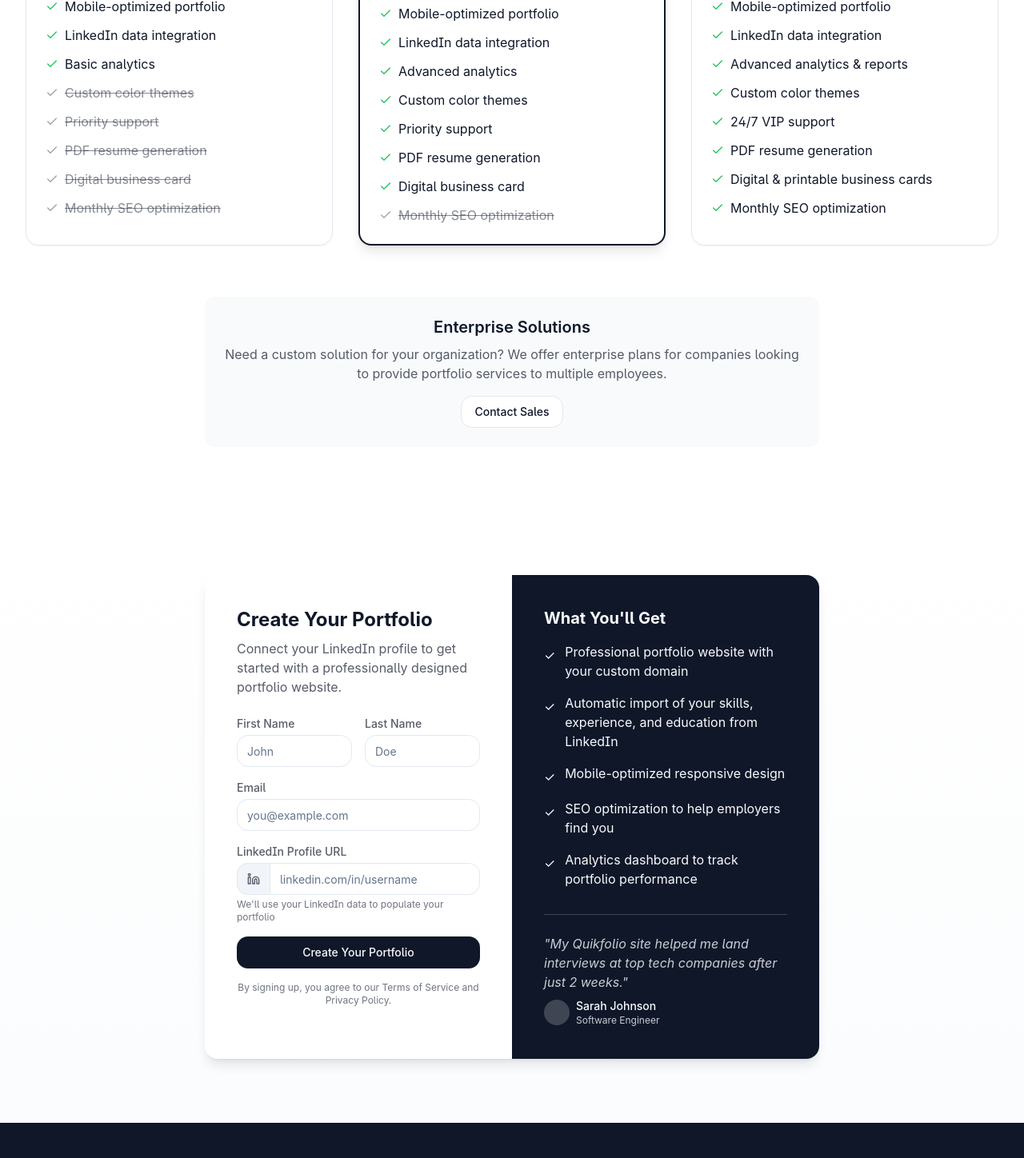
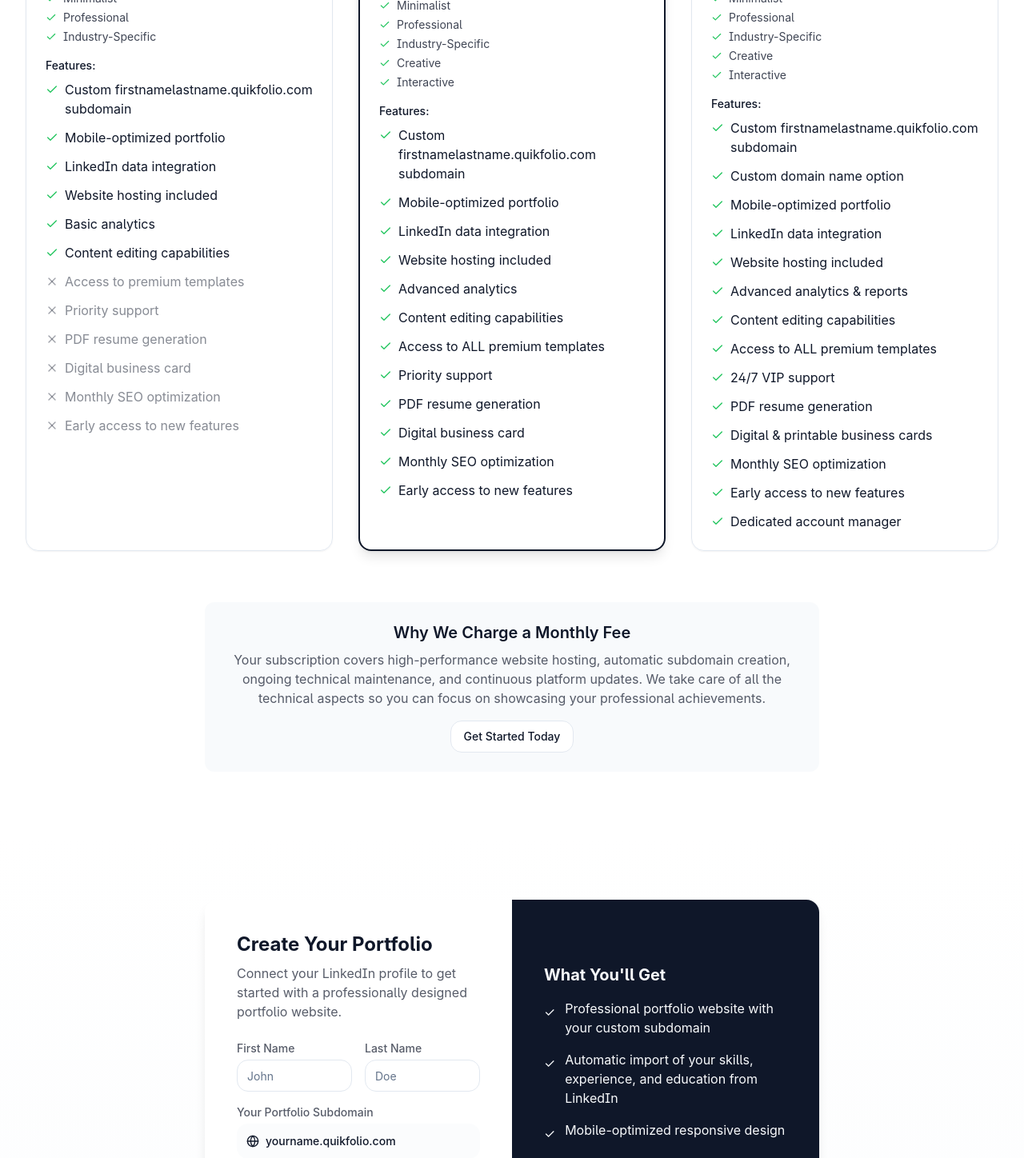
Before and after one commit to burkefect/connectfolio-hub-48, a React (Vite) app: page / in a window 1280 px wide. Shown: the part 5560-7008 px from the top of the page at 80% size. Built offline with nearby package versions, Linux system fonts and the light colour scheme.

Commit message:
Refactor: Update pricing and features
Update pricing tiers to reflect new subscription plans, features, and template access. Include information about hosting and early access benefits.

```diff
--- a/src/components/PricingTiers.tsx
+++ b/src/components/PricingTiers.tsx
@@ -1,7 +1,8 @@
 
 import React, { useState } from 'react';
 import { Button } from "@/components/ui/button";
-import { Check } from 'lucide-react';
+import { Check, X } from 'lucide-react';
+import { useNavigate } from 'react-router-dom';
 
 type PricingPeriod = 'monthly' | 'annually';
 
@@ -18,6 +19,7 @@ interface PricingPlan {
   };
   description: string;
   features: PlanFeature[];
+  availableTemplates: string[];
   highlighted?: boolean;
   buttonText: string;
 }
@@ -31,16 +33,20 @@ const plans: PricingPlan[] = [
     },
     description: "Perfect for new job seekers",
     features: [
-      { included: true, text: "Custom domain name" },
+      { included: true, text: "Custom firstnamelastname.quikfolio.com subdomain" },
       { included: true, text: "Mobile-optimized portfolio" },
       { included: true, text: "LinkedIn data integration" },
+      { included: true, text: "Website hosting included" },
       { included: true, text: "Basic analytics" },
-      { included: false, text: "Custom color themes" },
+      { included: true, text: "Content editing capabilities" },
+      { included: false, text: "Access to premium templates" },
       { included: false, text: "Priority support" },
       { included: false, text: "PDF resume generation" },
       { included: false, text: "Digital business card" },
       { included: false, text: "Monthly SEO optimization" },
+      { included: false, text: "Early access to new features" },
     ],
+    availableTemplates: ["Minimalist", "Professional", "Industry-Specific"],
     buttonText: "Get Started",
   },
   {
@@ -52,16 +58,20 @@ const plans: PricingPlan[] = [
     description: "For serious career advancement",
     highlighted: true,
     features: [
-      { included: true, text: "Custom domain name" },
+      { included: true, text: "Custom firstnamelastname.quikfolio.com subdomain" },
       { included: true, text: "Mobile-optimized portfolio" },
       { included: true, text: "LinkedIn data integration" },
+      { included: true, text: "Website hosting included" },
       { included: true, text: "Advanced analytics" },
-      { included: true, text: "Custom color themes" },
+      { included: true, text: "Content editing capabilities" },
+      { included: true, text: "Access to ALL premium templates" },
       { included: true, text: "Priority support" },
       { included: true, text: "PDF resume generation" },
       { included: true, text: "Digital business card" },
-      { included: false, text: "Monthly SEO optimization" },
+      { included: true, text: "Monthly SEO optimization" },
+      { included: true, text: "Early access to new features" },
     ],
+    availableTemplates: ["Minimalist", "Professional", "Industry-Specific", "Creative", "Interactive"],
     buttonText: "Get Pro",
   },
   {
@@ -72,22 +82,29 @@ const plans: PricingPlan[] = [
     },
     description: "Complete career presence solution",
     features: [
-      { included: true, text: "Custom domain name" },
+      { included: true, text: "Custom firstnamelastname.quikfolio.com subdomain" },
+      { included: true, text: "Custom domain name option" },
       { included: true, text: "Mobile-optimized portfolio" },
       { included: true, text: "LinkedIn data integration" },
+      { included: true, text: "Website hosting included" },
       { included: true, text: "Advanced analytics & reports" },
-      { included: true, text: "Custom color themes" },
+      { included: true, text: "Content editing capabilities" },
+      { included: true, text: "Access to ALL premium templates" },
       { included: true, text: "24/7 VIP support" },
       { included: true, text: "PDF resume generation" },
       { included: true, text: "Digital & printable business cards" },
       { included: true, text: "Monthly SEO optimization" },
+      { included: true, text: "Early access to new features" },
+      { included: true, text: "Dedicated account manager" },
     ],
+    availableTemplates: ["Minimalist", "Professional", "Industry-Specific", "Creative", "Interactive"],
     buttonText: "Get Executive",
   }
 ];
 
 const PricingTiers: React.FC = () => {
   const [period, setPeriod] = useState<PricingPeriod>('monthly');
+  const navigate = useNavigate();
 
   const togglePeriod = () => {
     setPeriod(period === 'monthly' ? 'annually' : 'monthly');
@@ -102,7 +119,7 @@ const PricingTiers: React.FC = () => {
           </h2>
           <p className="text-lg text-foreground/70 max-w-3xl mx-auto">
             Choose the perfect plan to elevate your professional presence online.
-            All plans include hosting and domain registration.
+            All plans include hosting and your personal subdomain.
           </p>
 
           {/* Period toggle */}
@@ -158,16 +175,32 @@ const PricingTiers: React.FC = () => {
                 </div>
                 <Button
                   className={`w-full mb-6 ${plan.highlighted ? '' : 'bg-foreground/90 hover:bg-foreground'}`}
+                  onClick={() => navigate('/auth', { state: { plan: plan.name } })}
                 >
                   {plan.buttonText}
                 </Button>
+
+                {/* Available Templates */}
+                <div className="mb-4">
+                  <h4 className="font-medium text-sm mb-2">Available Templates:</h4>
+                  <ul className="space-y-1">
+                    {plan.availableTemplates.map((template, i) => (
+                      <li key={i} className="text-sm flex items-center text-foreground/80">
+                        <Check className="h-3.5 w-3.5 text-green-500 mr-2" />
+                        {template}
+                      </li>
+                    ))}
+                  </ul>
+                </div>
+
+                <h4 className="font-medium text-sm mb-2">Features:</h4>
                 <ul className="space-y-3">
                   {plan.features.map((feature, i) => (
                     <li key={i} className="flex items-start">
                       <span className={`mr-2 mt-1 ${feature.included ? 'text-green-500' : 'text-foreground/40'}`}>
-                        <Check className="h-4 w-4" />
+                        {feature.included ? <Check className="h-4 w-4" /> : <X className="h-4 w-4" />}
                       </span>
-                      <span className={feature.included ? '' : 'text-foreground/50 line-through'}>
+                      <span className={feature.included ? '' : 'text-foreground/50'}>
                         {feature.text}
                       </span>
                     </li>
@@ -179,12 +212,13 @@ const PricingTiers: React.FC = () => {
         </div>
 
         <div className="mt-16 text-center p-6 bg-secondary/50 rounded-xl max-w-3xl mx-auto animate-fade-in animation-delay-600">
-          <h3 className="text-xl font-semibold mb-2">Enterprise Solutions</h3>
+          <h3 className="text-xl font-semibold mb-2">Why We Charge a Monthly Fee</h3>
           <p className="text-foreground/70 mb-4">
-            Need a custom solution for your organization? We offer enterprise plans for
-            companies looking to provide portfolio services to multiple employees.
+            Your subscription covers high-performance website hosting, automatic subdomain creation,
+            ongoing technical maintenance, and continuous platform updates. We take care of all the technical
+            aspects so you can focus on showcasing your professional achievements.
           </p>
-          <Button variant="outline">Contact Sales</Button>
+          <Button variant="outline" onClick={() => navigate('/auth')}>Get Started Today</Button>
         </div>
       </div>
     </section>
--- a/src/components/SignupForm.tsx
+++ b/src/components/SignupForm.tsx
@@ -1,11 +1,14 @@
 
-import React, { useState } from 'react';
+import React, { useState, useEffect } from 'react';
 import { Button } from "@/components/ui/button";
 import { Input } from "@/components/ui/input";
-import { Linkedin } from 'lucide-react';
+import { Linkedin, Globe } from 'lucide-react';
 import { toast } from "sonner";
+import { useLocation } from 'react-router-dom';
 
 const SignupForm: React.FC = () => {
+  const location = useLocation();
+  const [selectedPlan, setSelectedPlan] = useState<string>('Starter');
   const [formData, setFormData] = useState({
     firstName: '',
     lastName: '',
@@ -13,6 +16,24 @@ const SignupForm: React.FC = () => {
     linkedinUrl: '',
   });
   const [isSubmitting, setIsSubmitting] = useState(false);
+  const [subdomainPreview, setSubdomainPreview] = useState('yourname.quikfolio.com');
+
+  useEffect(() => {
+    // Check if a plan was passed via location state
+    if (location.state && location.state.plan) {
+      setSelectedPlan(location.state.plan);
+    }
+  }, [location]);
+
+  useEffect(() => {
+    // Update subdomain preview based on name fields
+    if (formData.firstName && formData.lastName) {
+      const subdomain = `${formData.firstName.toLowerCase()}${formData.lastName.toLowerCase()}.quikfolio.com`;
+      setSubdomainPreview(subdomain);
+    } else {
+      setSubdomainPreview('yourname.quikfolio.com');
+    }
+  }, [formData.firstName, formData.lastName]);
 
   const handleChange = (e: React.ChangeEvent<HTMLInputElement>) => {
     const { name, value } = e.target;
@@ -26,7 +47,7 @@ const SignupForm: React.FC = () => {
     // Simulate form submission
     setTimeout(() => {
       toast.success("Profile creation started!", {
-        description: "We're analyzing your LinkedIn profile to create your portfolio.",
+        description: `We're setting up your portfolio at ${subdomainPreview}`,
       });
       setIsSubmitting(false);
       setFormData({
@@ -47,6 +68,7 @@ const SignupForm: React.FC = () => {
               <h2 className="text-2xl font-bold mb-2">Create Your Portfolio</h2>
               <p className="text-foreground/70 mb-6">
                 Connect your LinkedIn profile to get started with a professionally designed portfolio website.
+                {selectedPlan !== 'Starter' && ' You selected the ' + selectedPlan + ' plan.'}
               </p>
 
               <form onSubmit={handleSubmit} className="space-y-4">
@@ -79,6 +101,19 @@ const SignupForm: React.FC = () => {
                       onChange={handleChange}
                     />
                   </div>
+                </div>
+
+                <div>
+                  <label htmlFor="subdomain" className="block text-sm font-medium text-foreground/70 mb-1">
+                    Your Portfolio Subdomain
+                  </label>
+                  <div className="flex items-center p-3 bg-secondary/30 rounded-md">
+                    <Globe className="h-4 w-4 text-primary mr-2" />
+                    <span className="text-sm font-medium">{subdomainPreview}</span>
+                  </div>
+                  <p className="text-xs text-foreground/60 mt-1">
+                    This will be your portfolio's web address
+                  </p>
                 </div>
 
                 <div>
@@ -121,7 +156,7 @@ const SignupForm: React.FC = () => {
                 </div>
 
                 <Button type="submit" className="w-full" disabled={isSubmitting}>
-                  {isSubmitting ? "Processing..." : "Create Your Portfolio"}
+                  {isSubmitting ? "Processing..." : `Create Your ${selectedPlan} Portfolio`}
                 </Button>
 
                 <p className="text-xs text-center text-foreground/60 mt-4">
@@ -135,7 +170,7 @@ const SignupForm: React.FC = () => {
               <ul className="space-y-4">
                 <li className="flex items-start">
                   <span className="mr-3 mt-1">✓</span>
-                  <span>Professional portfolio website with your custom domain</span>
+                  <span>Professional portfolio website with your custom subdomain</span>
                 </li>
                 <li className="flex items-start">
                   <span className="mr-3 mt-1">✓</span>
@@ -151,8 +186,20 @@ const SignupForm: React.FC = () => {
                 </li>
                 <li className="flex items-start">
                   <span className="mr-3 mt-1">✓</span>
-                  <span>Analytics dashboard to track portfolio performance</span>
+                  <span>Website hosting and technical maintenance included</span>
                 </li>
+                {selectedPlan !== 'Starter' && (
+                  <>
+                    <li className="flex items-start">
+                      <span className="mr-3 mt-1">✓</span>
+                      <span>Access to premium templates (Creative & Interactive)</span>
+                    </li>
+                    <li className="flex items-start">
+                      <span className="mr-3 mt-1">✓</span>
+                      <span>Priority support and additional customization options</span>
+                    </li>
+                  </>
+                )}
               </ul>
 
               <div className="mt-8 pt-6 border-t border-primary-foreground/20">
```
